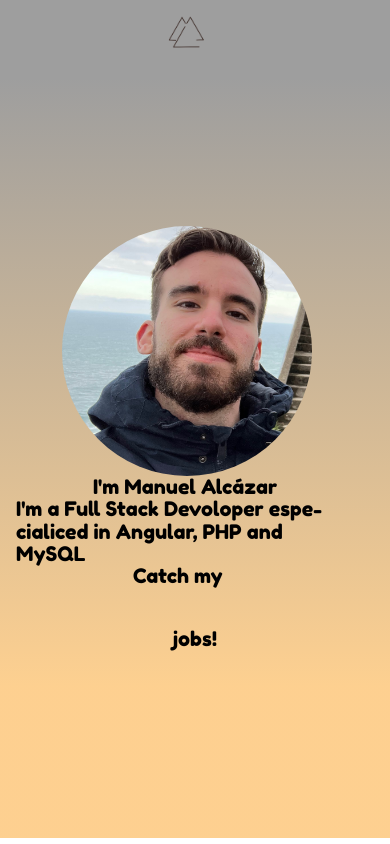
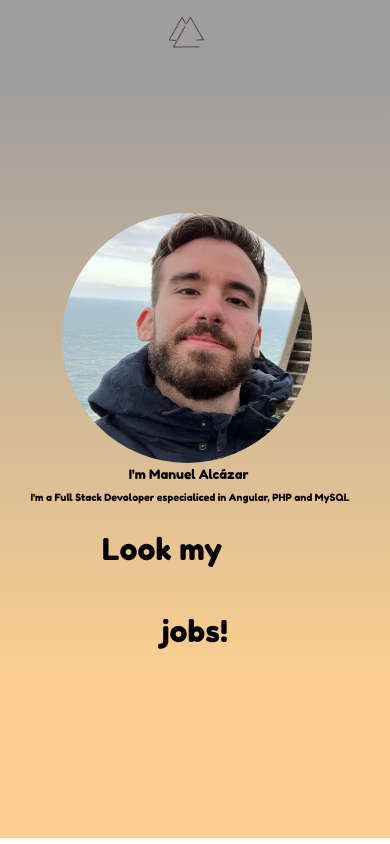
Before and after one commit to Manuel0311Nan/PortfolioAngular, an Angular app: page /about in a window 390 px wide. Shown: the top 844 px of the page. Built offline with nearby package versions, Linux system fonts and the light colour scheme.

Commit message:
maquetación 2

```diff
--- a/src/app/models/user-register.ts
+++ b/src/app/models/user-register.ts
@@ -1,5 +1,4 @@
 export interface UserRegister {
   name: string;
   email: string;
-  password: string;
 }
--- a/src/app/pages/about/about.component.html
+++ b/src/app/pages/about/about.component.html
@@ -6,6 +6,6 @@
     <p class="about__p">I'm a Full Stack Devoloper especialiced in Angular, PHP and MySQL </p>
 
   </div>
-  <h3 class="about__link"> Catch my   <a class="about__a" routerLink='/work'> jobs!</a> </h3>
+  <h3 class="about__link"> Look my   <a class="about__a" routerLink='/work'> jobs!</a> </h3>
   </div>
 </section>
--- a/src/app/pages/contact/contact.component.html
+++ b/src/app/pages/contact/contact.component.html
@@ -10,11 +10,6 @@
     <input class="form__input" type="text" id="email" formControlName="email"  />
 
   </fieldset>
-	<fieldset class="form__fieldset">
-    <label class="form__label" for="password">Password:</label>
-    <input class="form__input" type="password" id="password" formControlName="password" />
-
-  </fieldset>
   <fieldset class="form__fieldset">
     <label class="form__label" for="message">Message:</label>
     <textarea class="form__textarea" name="" id=""></textarea>
--- a/src/app/pages/contact/contact.component.ts
+++ b/src/app/pages/contact/contact.component.ts
@@ -15,7 +15,6 @@ export class ContactComponent{
     this.userRegisterForm = this.formBuilder.group({
       name:  new FormControl( '', [Validators.required,]),
       email:new FormControl( '', [Validators.required, Validators.pattern("^[a-z0-9._%+-]+@[a-z0-9.-]+\.[a-z]{2,4}$")]),
-      password: new FormControl( '', [Validators.required,  Validators.pattern("^(?=.*\d)(?=.*[a-z])(?=.*[A-Z])(?!.*\s).{6,12}$")])
     })
   }
   public onSubmit(): void {
@@ -24,7 +23,6 @@ export class ContactComponent{
       const user: UserRegister = {
         name: this.userRegisterForm.get('name')?.value,
         email: this.userRegisterForm.get('email')?.value,
-        password: this.userRegisterForm.get('password')?.value,
       };
       console.log(user);
       this.userRegisterForm.reset();
--- a/src/styles/1-pages/_about.scss
+++ b/src/styles/1-pages/_about.scss
@@ -4,6 +4,10 @@
   background: linear-gradient(180deg, #9e9e9e 0%, rgba(252, 176, 69, 0.596) 80%);
   width: 100%;
   height: 90vh;
+  @media screen  and (max-width: 900px) {
+    flex-direction: column;
+    height: 90vh;
+        }
   &__div{
     display: flex;
     justify-content: center;
@@ -41,6 +45,7 @@
     margin-right: 1em;
     @media screen  and (max-width: 900px) {
     animation: none;
+    font-size: 13px;
           }
   }
 
@@ -52,6 +57,7 @@
     margin-right: 1em;
     @media screen  and (max-width: 900px) {
       animation: none;
+      font-size: 10px;
             }
   }
 
@@ -60,6 +66,8 @@
     font-size: 20px;
     @media screen  and (max-width: 900px) {
       animation: none;
+      font-size: 30px;
+      margin-top: 1em;
             }
   }
   &__a{
```
